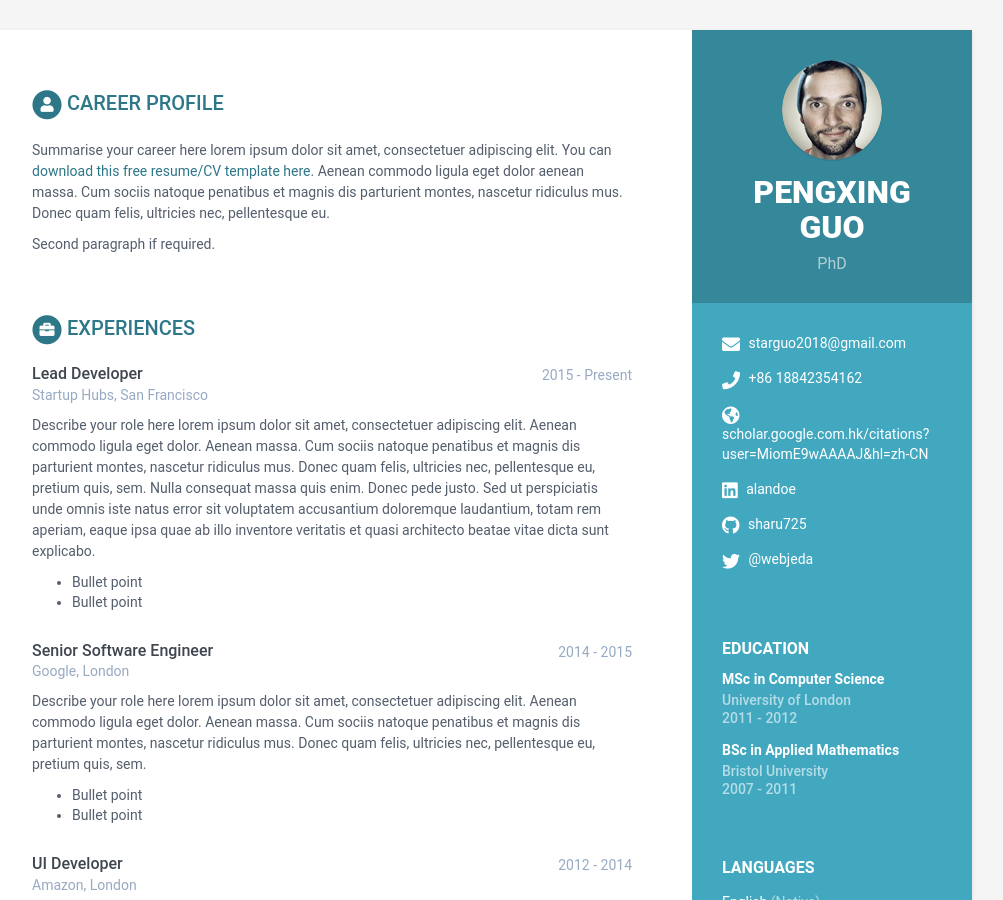
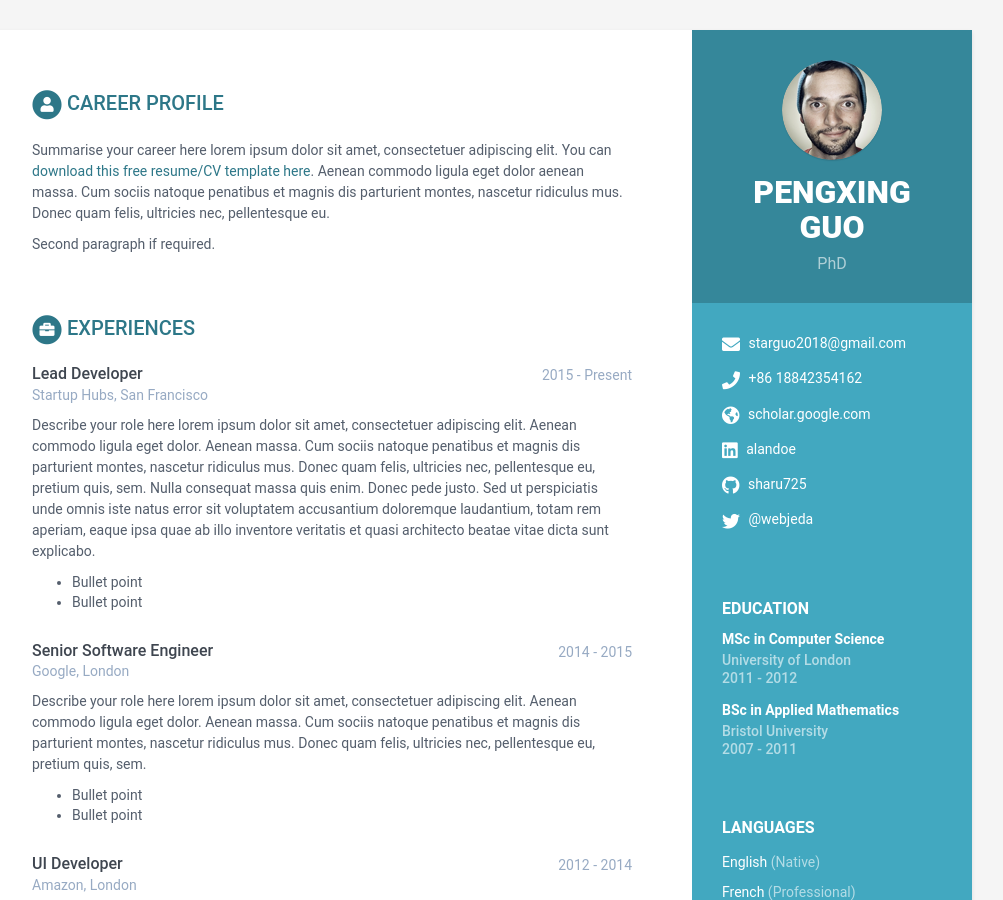
Before and after one commit to STAR-GUO/star.github.io, a Jekyll site: the page built from index.html, in a window 1280 px wide and 900 px high. Shown: the whole window, without its empty margins (168-1171 px from the left). Built offline with Jekyll 4.4.1, drawn with Linux system fonts in a browser that asks for light colours.

Commit message:
Update data.yml

```diff
--- a/_data/data.yml
+++ b/_data/data.yml
@@ -14,7 +14,7 @@ sidebar:
     # Sidebar links
     email: starguo2018@gmail.com
     phone: +86 18842354162
-    website: scholar.google.com.hk/citations?user=MiomE9wAAAAJ&hl=zh-CN #do not add http://
+    website: scholar.google.com #do not add http://
     linkedin: alandoe
     github: sharu725
     gitlab:
```
